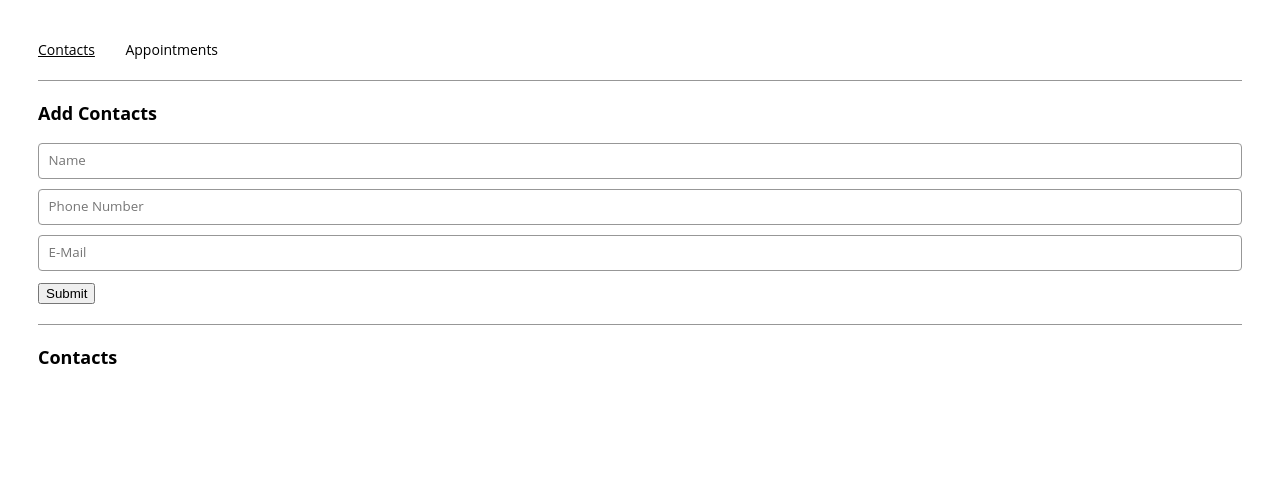
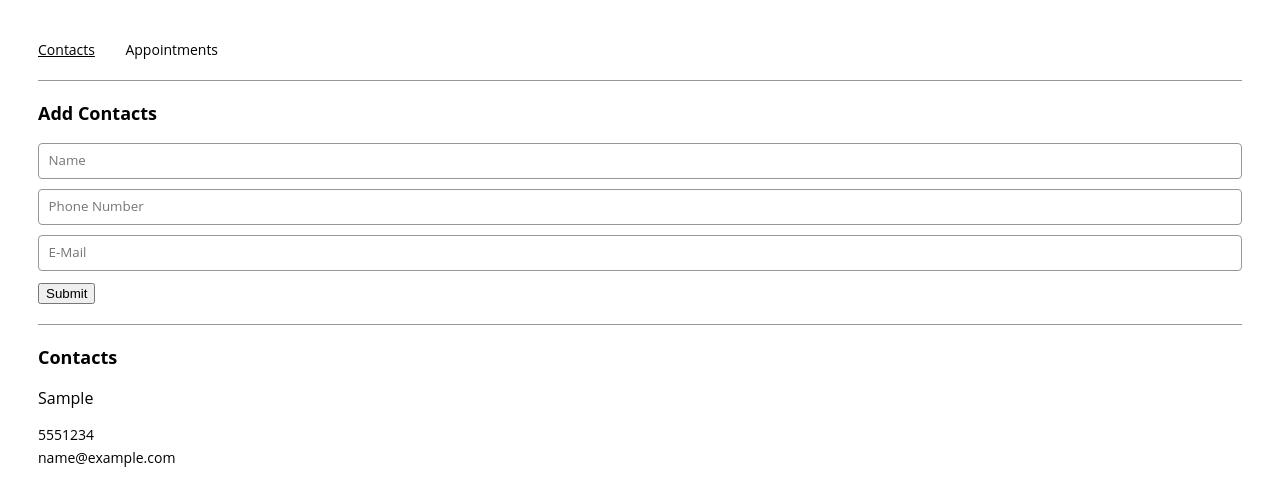
Before and after one commit to Williamem/react-appointment-planner, a React (Create React App) app: page /contacts in a window 1280 px wide. Both pictures are taken after typing "Sample", "5551234", "name@example.com" into the empty fields and a click on the button "Submit". Shown: the top 502 px of the page. Built offline with nearby package versions, Linux system fonts and the light colour scheme.

Commit message:
add render logic

```diff
--- a/src/components/tile/Tile.js
+++ b/src/components/tile/Tile.js
@@ -1,9 +1,17 @@
 import React from "react";
 
-export const Tile = () => {
+
+export const Tile = ({tile}) => {
+  const obj = Object.values(tile);
   return (
     <div className="tile-container">
-
+      {
+        obj.map((item, index) => {
+          return <p key={index} className={index === 0 ? 'tile-title' : 'tile'}>
+            {item}
+          </p>
+        })
+      }
     </div>
   );
 };
--- a/src/components/tileList/TileList.js
+++ b/src/components/tileList/TileList.js
@@ -1,9 +1,17 @@
 import React from "react";
+import { Tile } from '../tile/Tile';
 
-export const TileList = () => {
+export const TileList = ({dataList}) => {
   return (
     <div>
-
+      {
+        dataList.map((tile, index) => {
+          return (<Tile
+            key={index}
+            tile={tile}
+          />)
+        })
+      }
     </div>
   );
 };
```
